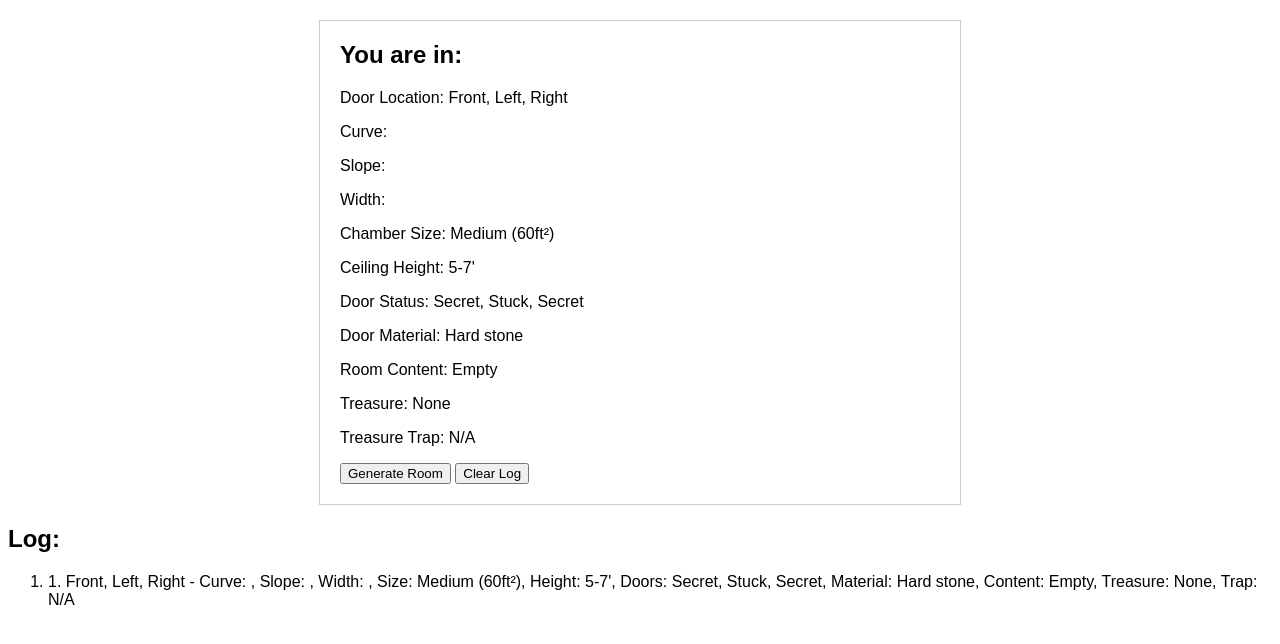
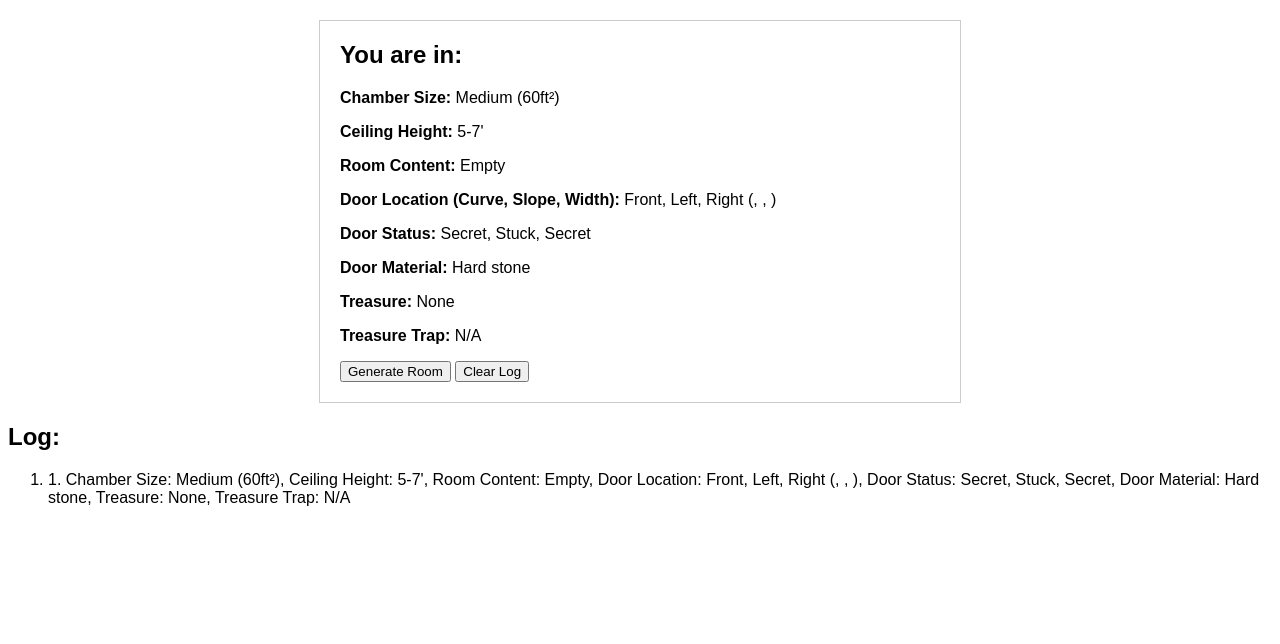
Before and after one commit to primarchofistanbul/bxdelver, a plain HTML site: page index.htm in a window 1280 px wide. Both pictures are taken after a click on the button "Generate Room". Drawn offline with Linux system fonts and the light colour scheme.

Commit message:
Update index.htm

```diff
--- a/index.htm
+++ b/index.htm
@@ -26,17 +26,14 @@
 <body>
 <div id="dungeonRoom">
     <h2>You are in:</h2>
-    <p>Door Location: <span id="doorLocation"></span></p>
-    <p>Curve: <span id="curve"></span></p>
-    <p>Slope: <span id="slope"></span></p>
-    <p>Width: <span id="width"></span></p>
-    <p>Chamber Size: <span id="chamberSize"></span></p>
-    <p>Ceiling Height: <span id="ceilingHeight"></span></p>
-    <p>Door Status: <span id="doorStatus"></span></p>
-    <p>Door Material: <span id="doorMaterial"></span></p>
-    <p>Room Content: <span id="roomContent"></span></p>
-    <p>Treasure: <span id="treasure"></span></p>
-    <p>Treasure Trap: <span id="treasureTrap"></span></p>
+    <p><strong>Chamber Size:</strong> <span id="chamberSize"></span></p>
+    <p><strong>Ceiling Height:</strong> <span id="ceilingHeight"></span></p>
+    <p><strong>Room Content:</strong> <span id="roomContent"></span></p>
+    <p><strong>Door Location (Curve, Slope, Width):</strong> <span id="doorLocation"></span></p>
+    <p id="doorStatusLine" style="display: none;"><strong>Door Status:</strong> <span id="doorStatus"></span></p>
+    <p id="doorMaterialLine" style="display: none;"><strong>Door Material:</strong> <span id="doorMaterial"></span></p>
+    <p><strong>Treasure:</strong> <span id="treasure"></span></p>
+    <p><strong>Treasure Trap:</strong> <span id="treasureTrap"></span></p>
     <button id="generateRoomBtn">Generate Room</button>
     <button id="clearLogBtn">Clear Log</button>
 </div>
@@ -79,6 +76,7 @@
                 doorLocation = "Front, Right";
                 doorStatuses.push(generateDoorStatus());
                 doorStatuses.push(generateDoorStatus());
+                doorStatuses.push(generateDoorStatus());
                 break;
             case 7:
                 doorLocation = "Front, Left";
@@ -116,27 +114,34 @@
         const treasure = generateTreasure(roomContent);
         const treasureTrap = generateTreasureTrap(roomContent, treasure);
 
-        document.getElementById('doorLocation').textContent = doorLocation;
-        document.getElementById('curve').textContent = curve;
-        document.getElementById('slope').textContent = slope;
-        document.getElementById('width').textContent = width;
         document.getElementById('chamberSize').textContent = chamberSize;
         document.getElementById('ceilingHeight').textContent = ceilingHeight;
-        document.getElementById('doorStatus').textContent = doorStatuses.join(', '); // Display door statuses separated by comma
-        document.getElementById('doorMaterial').textContent = doorMaterial;
         document.getElementById('roomContent').textContent = roomContent;
+        document.getElementById('doorLocation').textContent = `${doorLocation} (${curve}, ${slope}, ${width})`;
+
+        // Display or hide door status and door material based on door location
+        if (doorLocation === "Dead-end") {
+            document.getElementById('doorStatusLine').style.display = 'none';
+            document.getElementById('doorMaterialLine').style.display = 'none';
+        } else {
+            document.getElementById('doorStatusLine').style.display = 'block';
+            document.getElementById('doorMaterialLine').style.display = 'block';
+            document.getElementById('doorStatus').textContent = doorStatuses.join(', '); // Display door statuses separated by comma
+            document.getElementById('doorMaterial').textContent = doorMaterial;
+        }
+
         document.getElementById('treasure').textContent = treasure;
         document.getElementById('treasureTrap').textContent = treasureTrap;
 
         // Add the generated room to the room log
-        addToRoomLog(doorLocation, curve, slope, width, chamberSize, ceilingHeight, doorStatuses.join(', '), doorMaterial, roomContent, treasure, treasureTrap);
+        addToRoomLog(chamberSize, ceilingHeight, roomContent, `${doorLocation} (${curve}, ${slope}, ${width})`, doorStatuses.join(', '), doorMaterial, treasure, treasureTrap);
     }
 
-    function addToRoomLog(doorLocation, curve, slope, width, chamberSize, ceilingHeight, doorStatus, doorMaterial, roomContent, treasure, treasureTrap) {
+    function addToRoomLog(chamberSize, ceilingHeight, roomContent, doorLocation, doorStatus, doorMaterial, treasure, treasureTrap) {
         const roomLog = document.getElementById('logList');
         const logEntry = document.createElement('li');
         logCounter++; // Increment log counter
-        logEntry.textContent = `${logCounter}. ${doorLocation} - Curve: ${curve}, Slope: ${slope}, Width: ${width}, Size: ${chamberSize}, Height: ${ceilingHeight}, Doors: ${doorStatus}, Material: ${doorMaterial}, Content: ${roomContent}, Treasure: ${treasure}, Trap: ${treasureTrap}`;
+        logEntry.textContent = `${logCounter}. Chamber Size: ${chamberSize}, Ceiling Height: ${ceilingHeight}, Room Content: ${roomContent}, Door Location: ${doorLocation}, Door Status: ${doorStatus}, Door Material: ${doorMaterial}, Treasure: ${treasure}, Treasure Trap: ${treasureTrap}`;
 
         // Insert the log entry at the beginning of the room log
         roomLog.insertBefore(logEntry, roomLog.firstChild);
@@ -163,6 +168,42 @@
                 return "Secret";
             default:
                 return "Error";
+        }
+    }
+
+    function generateCurve() {
+        const curveRoll = rollDice(6);
+        switch(curveRoll) {
+            case 1:
+                return "Left";
+            case 6:
+                return "Right";
+            default:
+                return "Straight";
+        }
+    }
+
+    function generateSlope() {
+        const slopeRoll = rollDice(6);
+        switch(slopeRoll) {
+            case 1:
+                return "Upward";
+            case 6:
+                return "Downward";
+            default:
+                return "Even";
+        }
+    }
+
+    function generateWidth() {
+        const widthRoll = rollDice(6);
+        switch(widthRoll) {
+            case 1:
+                return "Narrowing";
+            case 6:
+                return "Widening";
+            default:
+                return "Same";
         }
     }
 
@@ -286,42 +327,6 @@
         return "N/A";
     }
 
-    function generateCurve() {
-        const curveRoll = rollDice(6);
-        switch(curveRoll) {
-            case 1:
-                return "Left";
-            case 6:
-                return "Right";
-            default:
-                return "Straight";
-        }
-    }
-
-    function generateSlope() {
-        const slopeRoll = rollDice(6);
-        switch(slopeRoll) {
-            case 1:
-                return "Upward";
-            case 6:
-                return "Downward";
-            default:
-                return "Even";
-        }
-    }
-
-    function generateWidth() {
-        const widthRoll = rollDice(6);
-        switch(widthRoll) {
-            case 1:
-                return "Narrowing";
-            case 6:
-                return "Widening";
-            default:
-                return "Same";
-        }
-    }
-
     function clearRoomLog() {
         document.getElementById('logList').innerHTML = ''; // Clear the room log
         logCounter = 0; // Reset log counter
```
